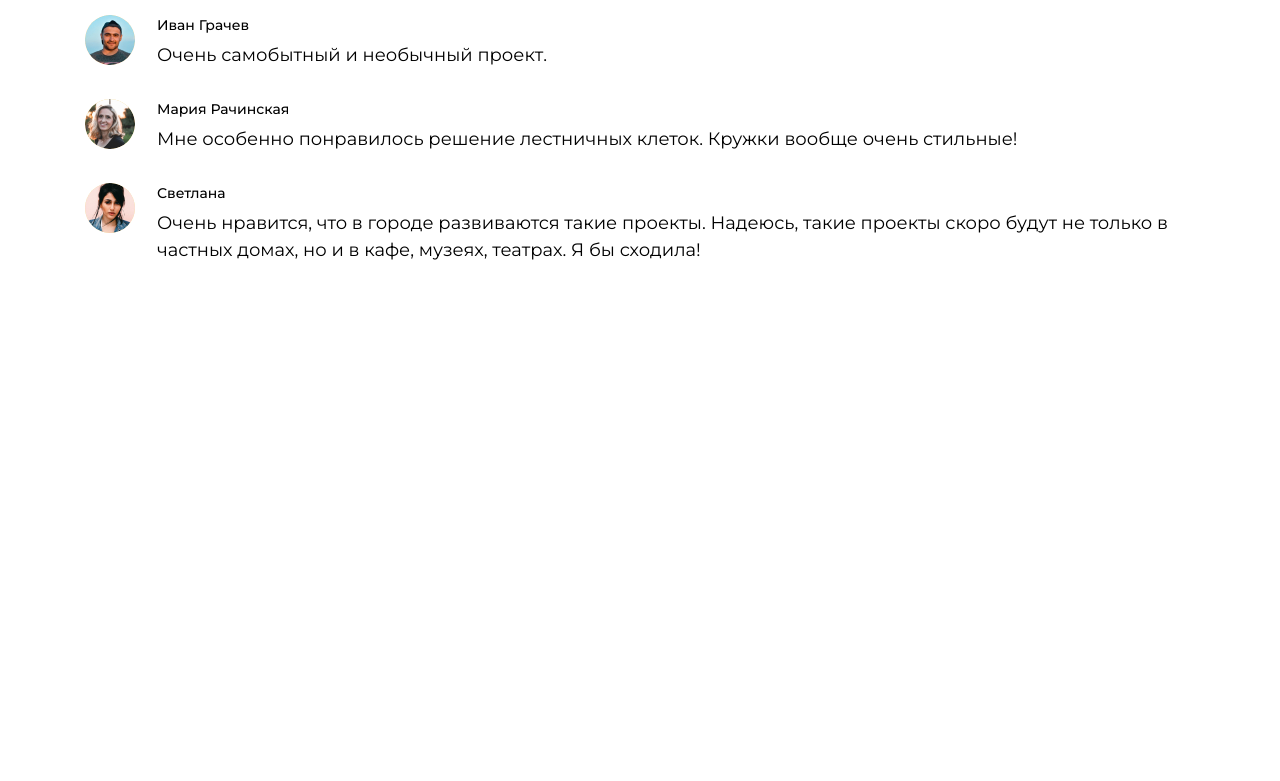
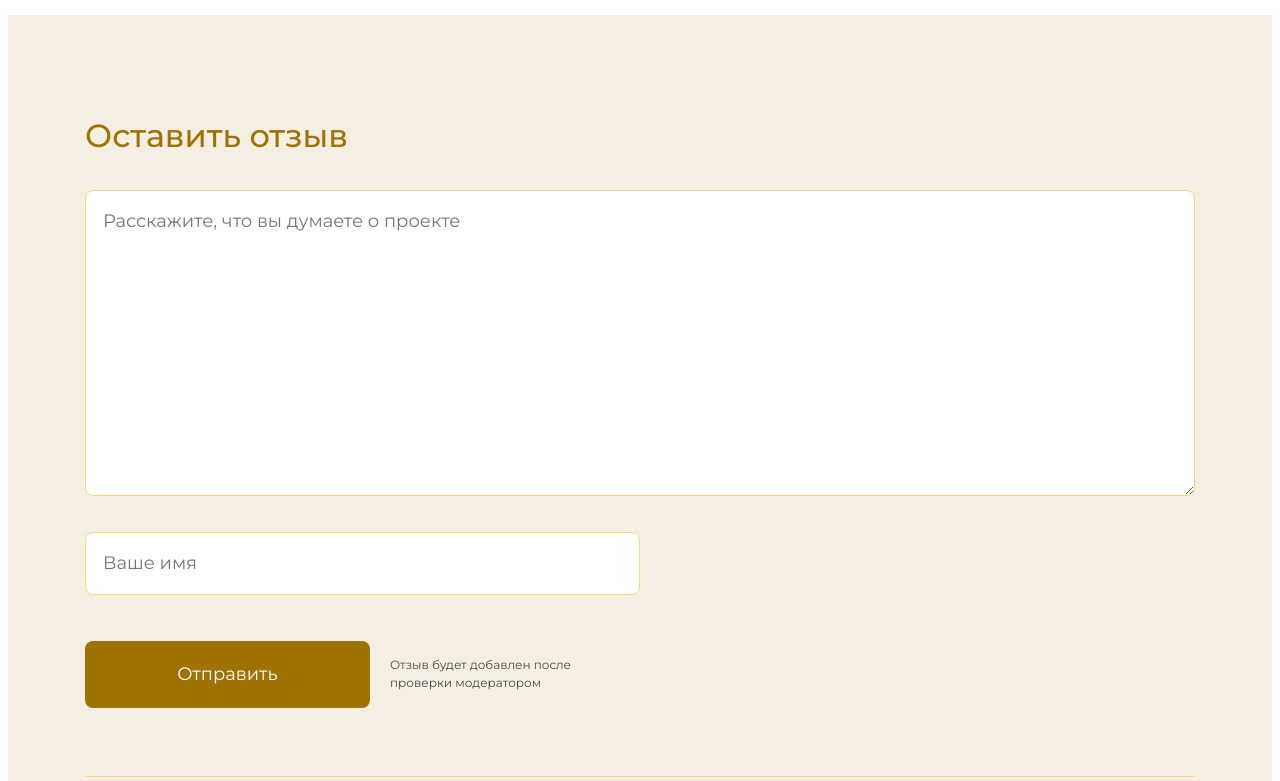
Before and after one commit to ViktoriaVorobeva/design-of-public-spaces, a plain HTML site: page index.html in a window 1280 px wide. Shown: the part 1600-2381 px from the top of the page. Before the commit the page ends 1894 px from the top, so only its background shows below. Drawn offline with Linux system fonts and the light colour scheme.

Commit message:
добавляет форму

```diff
--- a/index.html
+++ b/index.html
@@ -58,9 +58,37 @@
 
     <section class="order">
       <div class="wrapper">
-                <!-- здесь будет секция с формой -->
+        <h2 class="order-title">Оставить отзыв</h2>
+        <div class="order-form">
+          <!-- Отсюда код будет удален и заменен на код вставки плагина -->
+          <div class="wpcf7"> <!-- обертка с классом, которую создаcт плагин -->
+            <form action="" class="wpcf7-form"> <!-- тег формы с классом, которую создаcт плагин -->
+              <p>
+                <span class="wpcf7-form-control-wrap">
+                  <textarea class="wpcf7-textarea" cols="40" rows="10" placeholder="Расскажите, что вы думаете о проекте"></textarea>
+                </span>
+              </p>
+              <p>
+                <span class="wpcf7-form-control-wrap">
+                  <input type="text" size="40" class="wpcf7-text" placeholder="Ваше имя">
+                </span>
+              </p>
+              <div class="order-submit-area"> <!-- обертка для создания колонок -->
+                <p>
+                  <input type="submit" value="Отправить" class="wpcf7-submit">
+                  <span class="ajax-loader"></span>
+                </p>
+                <div class="order-text"> <!-- div лучше параграфа или span, так как к div CF7 не добавляет оберток -->
+                  Отзыв будет добавлен после проверки модератором
+                </div>
+              </div>
+            </form>
+          </div>
+          <!-- Досюда код будет удален и заменен на код вставки плагина -->
+        </div>
       </div>
     </section>
+
 
     <section class="reviews">
       <div class="wrapper">
@@ -93,7 +121,8 @@
             </div>
             <p class="review-name">Светлана</p>
             <p class="review-text">
-                    Очень нравится, что в городе развиваются такие проекты. Надеюсь, такие проекты скоро будут не только в частных домах, но и в кафе, музеях, театрах. Я бы сходила!
+              Очень нравится, что в городе развиваются такие проекты. Надеюсь, такие проекты скоро будут не только в
+              частных домах, но и в кафе, музеях, театрах. Я бы сходила!
             </p>
           </div>
         </div>
--- a/style.css
+++ b/style.css
@@ -84,6 +84,80 @@ body {
   margin: 165px 0;
 }
 
+.order {
+  background-color: #f4efe2;
+  padding: 70px 0;
+}
+
+.order-form {
+  padding-bottom: 50px;
+  border-bottom: 1px solid #f5d581;
+}
+
+.order-title {
+  color: #9f7303;
+  font-size: 32px;
+  font-weight: 500;
+  margin-bottom: 30px;
+}
+
+.wpcf7-textarea {
+  font-size: 18px;
+  line-height: 1.5;
+  font-family: "Montserrat", "Arial", sans-serif;
+  width: 100%;
+  padding: 17px;
+  box-sizing: border-box;
+  border: 1px solid #f5d581;
+  border-radius: 8px;
+  margin-bottom: 10px;
+}
+
+.wpcf7-text {
+  font-size: 18px;
+  line-height: 1.5;
+  font-family: "Montserrat", "Arial", sans-serif;
+  padding: 17px;
+  box-sizing: border-box;
+  border: 1px solid #f5d581;
+  border-radius: 8px;
+  margin-bottom: 10px;
+}
+
+.order-form .wpcf7-text {
+  width: 50%;
+}
+
+.wpcf7-submit {
+  font-family: "Montserrat", "Arial", sans-serif;
+  font-size: 18px;
+  line-height: 1.5;
+  background-color: #9f7303;
+  color: #ffffff;
+  width: 285px;
+  padding: 20px 40px;
+  box-sizing: border-box;
+  border-radius: 8px;
+  border: none;
+  cursor: pointer;
+}
+
+.order-text {
+  font-size: 12px;
+  line-height: 1.5;
+  font-weight: 400;
+  color: #494844;
+  width: 185px;
+
+  margin-left: 20px;
+}
+
+.order-submit-area {
+  display: flex;
+  align-items: center;
+}
+
+
 .review-item {
   display: grid;
   grid-template-columns: 50px 1fr;
```
Lines whose indentation alone changed are shown as unchanged.
